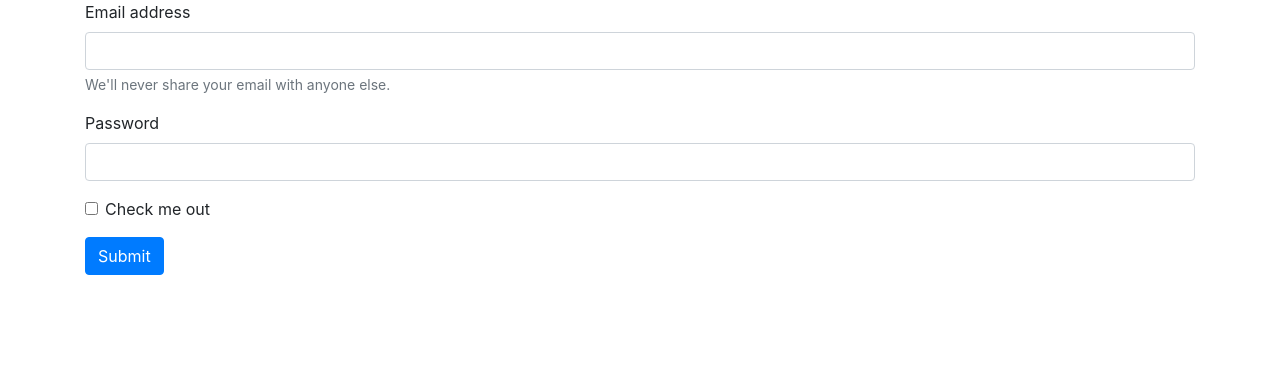
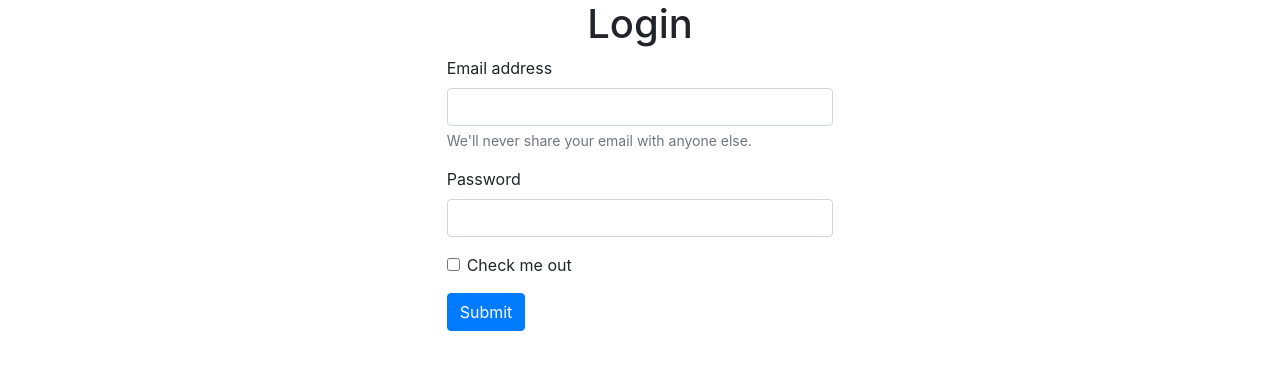
Before and after one commit to nhuanh9/project-React, a React (Create React App) app: page / in a window 1280 px wide. Shown: the top 370 px of the page. Built offline with nearby package versions, Linux system fonts and the light colour scheme.

Commit message:
done build layout

```diff
--- a/src/App.js
+++ b/src/App.js
@@ -7,13 +7,17 @@ import {Routes, Route, Link} from "react-router-dom";
 
 function App() {
     return (
-        <div className={'container'}>
-            <Routes>
-                <Route path={'/'} element={<Login/>}></Route>
-                <Route path={'home'} element={<Home/>}>
+        <div className={'container-fluid'}>
+            <div className={'row '}>
+                <div className={'col-12'}>
+                    <Routes>
+                        <Route path={'/'} element={<Login/>}></Route>
+                        <Route path={'home'} element={<Home/>}>
 
-                </Route>
-            </Routes>
+                        </Route>
+                    </Routes>
+                </div>
+            </div>
         </div>
     );
 }
--- a/src/pages/Home/Home.js
+++ b/src/pages/Home/Home.js
@@ -1,10 +1,11 @@
 import Navbar from "../../components/Navbar/Navbar";
 import React from "react";
-
+import {Outlet} from "react-router-dom";
 function Home() {
     return (
         <>
             <Navbar></Navbar>
+            <Outlet></Outlet>
         </>
     )
 }
--- /dev/null
+++ b/src/pages/Home/Product/List/ListProduct.js
@@ -0,0 +1,6 @@
+
+function ListProduct() {
+    return (
+        <div></div>
+    )
+}
--- a/src/pages/Login/Login.js
+++ b/src/pages/Login/Login.js
@@ -2,7 +2,8 @@
 function Login() {
     return (
         <>
-            <form>
+            <form className={'offset-4 col-4'}>
+                <h1 className={'text-center'}>Login</h1>
                 <div className="form-group">
                     <label htmlFor="exampleInputEmail1">Email address</label>
                     <input type="email" className="form-control" id="exampleInputEmail1" aria-describedby="emailHelp"></input>
```
